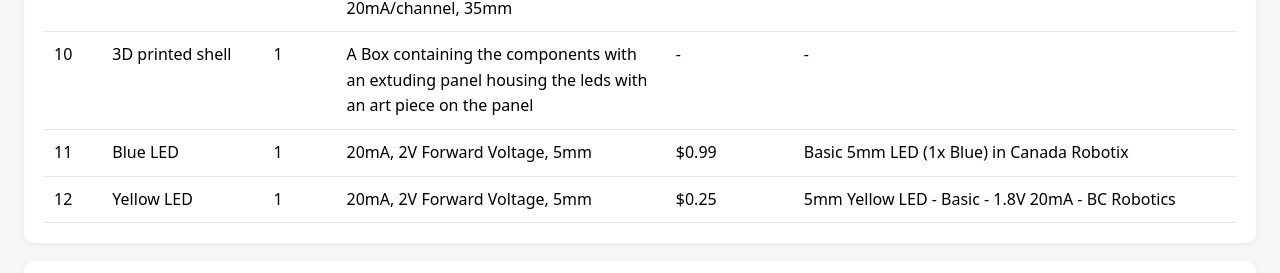
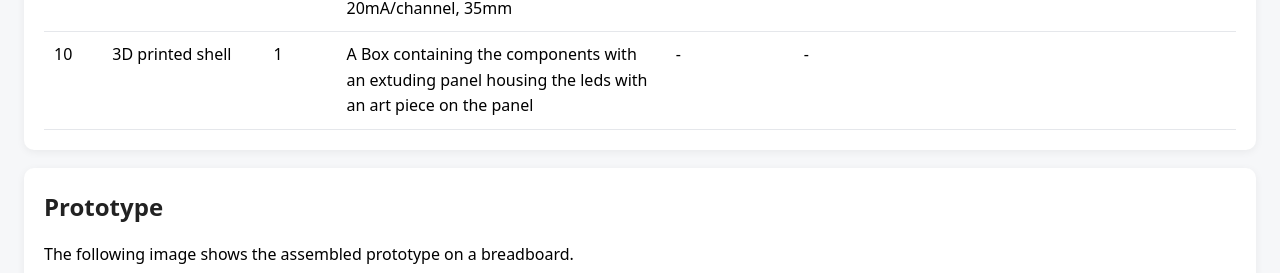
Before and after one commit to nachoswithmatty/TECH-117-g6c-ir-remote-experiment, a plain HTML site: page index.html in a window 1280 px wide. Shown: the part 2418-2691 px from the top of the page. Drawn offline with nearby package versions, Linux system fonts and the light colour scheme.

Commit message:
Update index.html

```diff
--- a/index.html
+++ b/index.html
@@ -173,22 +173,6 @@
     <td>A Box containing the components with an extuding panel housing the leds with an art piece on the panel</td>
     <td>-</td>
     <td>-</td>
-  </tr>
-  <tr>
-    <td>11</td>
-    <td>Blue LED</td>
-    <td>1</td>
-    <td>20mA, 2V Forward Voltage, 5mm</td>
-    <td>$0.99</td>
-    <td>Basic 5mm LED (1x Blue) in Canada Robotix</td>
-  </tr>
-  <tr>
-    <td>12</td>
-    <td>Yellow LED</td>
-    <td>1</td>
-    <td>20mA, 2V Forward Voltage, 5mm</td>
-    <td>$0.25</td>
-    <td>5mm Yellow LED - Basic - 1.8V 20mA - BC Robotics</td>
   </tr>
 </table>
 
```
